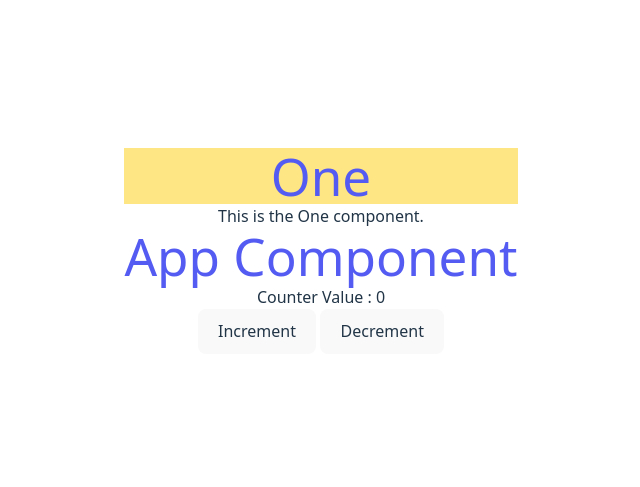
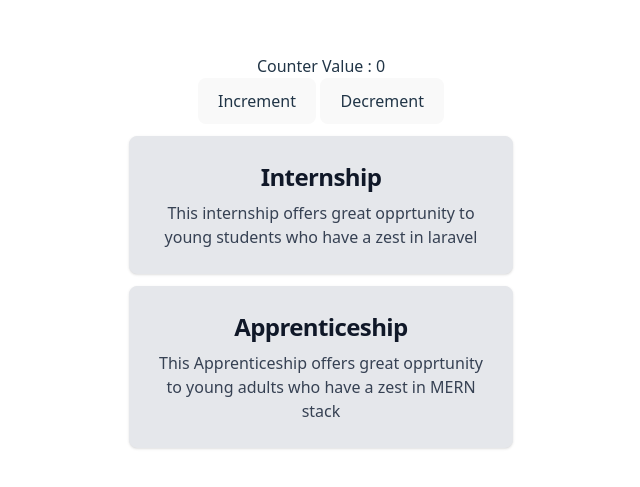
Before and after one commit to Burhanuddin-Kachwala/week11-react, a React app: page / in a window 1280 px wide. Shown: the part 149-636 px from the top of the page, without its empty margins (319-959 px from the left). Built offline with nearby package versions, Linux system fonts and the light colour scheme; the HTML template or start-up script is replaced by a standard one.

Commit message:
made props

```diff
--- a/src/App.jsx
+++ b/src/App.jsx
@@ -1,7 +1,9 @@
 
 import './App.css'
 import { useState } from 'react'
-import One from './One.jsx'
+import Card from "./Components/Card.jsx";
+
+
 
 function App() {
   let [counter,setCounter] = useState(0);// default value of counter is 0
@@ -18,13 +20,19 @@
 
   return (
     <>
-      <One />
-      <h1>App Component</h1>
       <h3>Counter Value : {counter}</h3>
       <button onClick={addValue}>Increment</button>&nbsp;
       <button onClick={decreaseValue}>Decrement</button>
+      <Card
+        title="Internship"
+        description="This internship offers great opprtunity to young students who have a zest in laravel"
+      />
+      <Card
+        title="Apprenticeship"
+        description="This Apprenticeship offers great opprtunity to young adults who have a zest in MERN stack"
+      />
     </>
-  )
+  );
 }
 
 export default App
--- /dev/null
+++ b/src/Components/Card.jsx
@@ -0,0 +1,22 @@
+import React from "react";
+
+function Card({title="Topic 101", description="This is a topic description"}) {
+  // const { title, description } = props;
+  return (
+    <>
+      <a
+        href="#"
+        className="mt-3 block max-w-sm p-6 bg-gray-200 white border border-gray-200 rounded-lg shadow-sm hover:bg-gray-100 dark:bg-gray-800 dark:border-gray-700 dark:hover:bg-gray-700"
+      >
+        <h5 className="mb-2 text-2xl font-bold tracking-tight text-gray-900 dark:text-white">
+         {title}
+        </h5>
+        <p className="font-normal text-gray-700 dark:text-gray-400">
+          {description}
+        </p>
+      </a>
+    </>
+  );
+}
+
+export default Card;
--- a/src/One.jsx
+++ /dev/null
@@ -1,9 +0,0 @@
-function One() {
-  return (
-    <div>
-      <h1 className="bg-amber-200 text-xl">One</h1>
-      <h2>This is the One component.</h2>
-    </div>
-  );
-}
-export default One;
```
